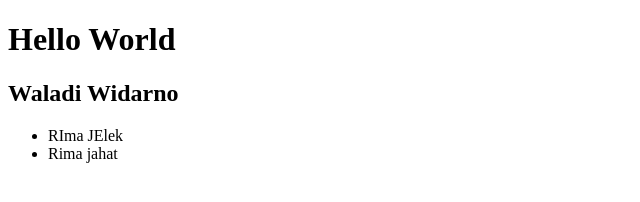
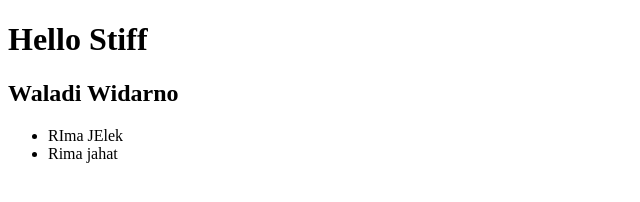
Before and after one commit to waladi173040127/rekweb-pertemuan-3, a plain HTML site: page index.html in a window 1280 px wide. Shown: the full height of the page, 0-640 px from the left. Drawn offline with Linux system fonts and the light colour scheme.

Commit message:
mengubah h1

```diff
--- a/index.html
+++ b/index.html
@@ -5,7 +5,7 @@
 </head>
 <body>
 
-	<h1>Hello World</h1>
+	<h1>Hello Stiff</h1>
 	<h2>Waladi Widarno</h2>
 	<ul>
 		<li>RIma JElek </li>
```
